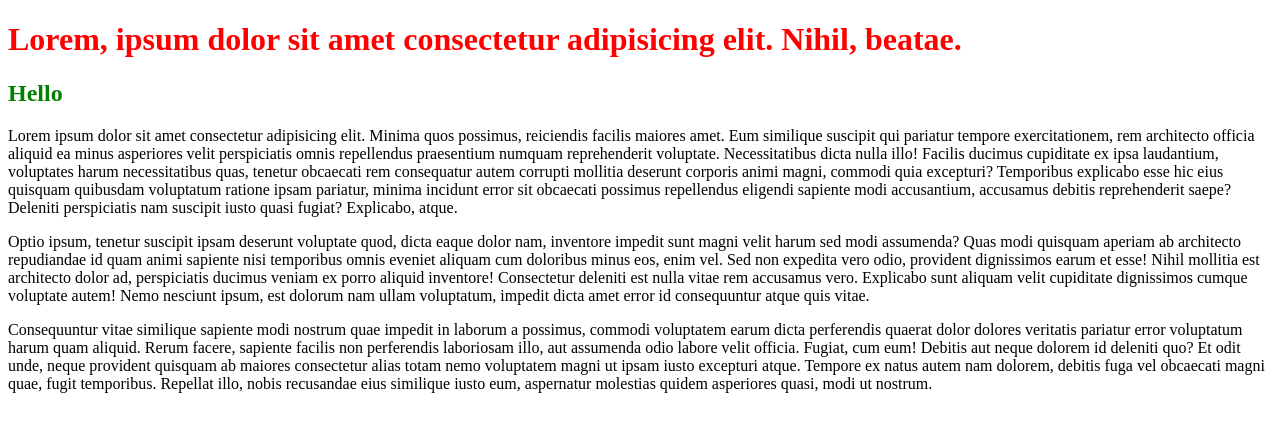
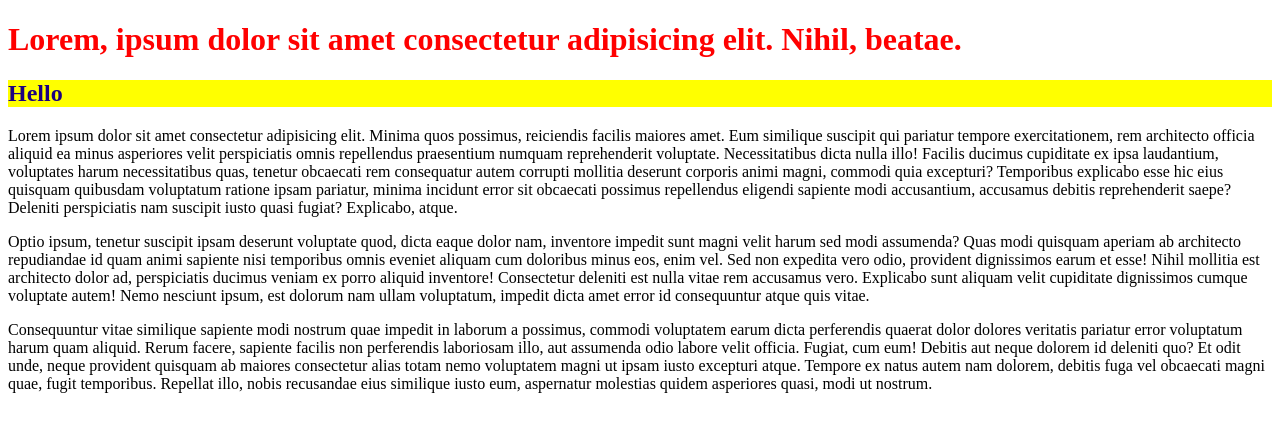
Before and after one commit to alexeyua/my-git-demo, a plain HTML site: page index.html in a window 1280 px wide. Drawn offline with Linux system fonts and the light colour scheme.

Commit message:
fix styles

```diff
--- a/assets/css/style.css
+++ b/assets/css/style.css
@@ -1,6 +1,7 @@
 h1 {
-color: red;
+    color: red;
 }
 h2 {
-    color: green;
+    color: rgb(28, 0, 128);
+    background: yellow;
 }
```
